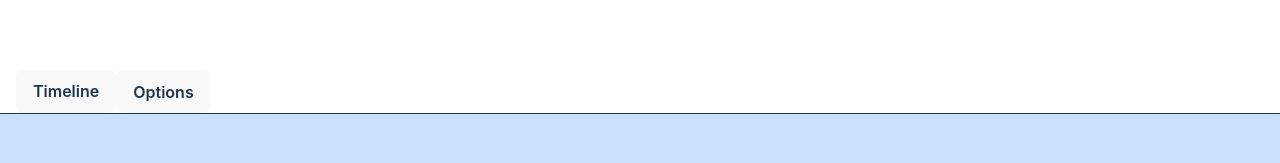
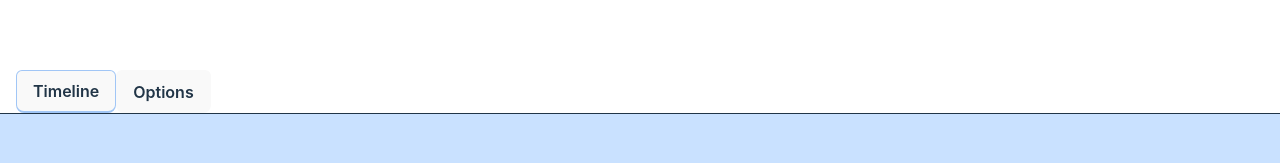
Before and after one commit to hhrob/five-winds, a React (Vite) app in the folder five-winds/: page / in a window 1280 px wide. Shown: the part 367-530 px from the top of the page. Built offline with nearby package versions, Linux system fonts and the light colour scheme.

Commit message:
active tab colors

```diff
--- a/five-winds/src/App.jsx
+++ b/five-winds/src/App.jsx
@@ -15,7 +15,7 @@
         <button
           className={`px-4 py-2 rounded-t-md text-white font-semibold transition-all duration-200 ${
             activeTab === "timeline"
-              ? "bg-gray-700 dark:bg-gray-800 border-b-2 border-blue-500"
+              ? "bg-gray-700 dark:bg-gray-800 border-b-2 border-blue dark:border-red"
               : "hover:bg-gray-600 dark:hover:bg-gray-700"
           }`}
           onClick={() => setActiveTab("timeline")}
@@ -25,7 +25,7 @@
         <button
           className={`px-4 py-2 rounded-t-md text-white font-semibold transition-all duration-200 ${
             activeTab === "options"
-              ? "bg-gray-700 dark:bg-gray-800 border-b-2 border-blue-500"
+              ? "bg-gray-700 dark:bg-gray-800 border-b-2 border-blue dark:border-red"
               : "hover:bg-gray-600 dark:hover:bg-gray-700"
           }`}
           onClick={() => setActiveTab("options")}
```
